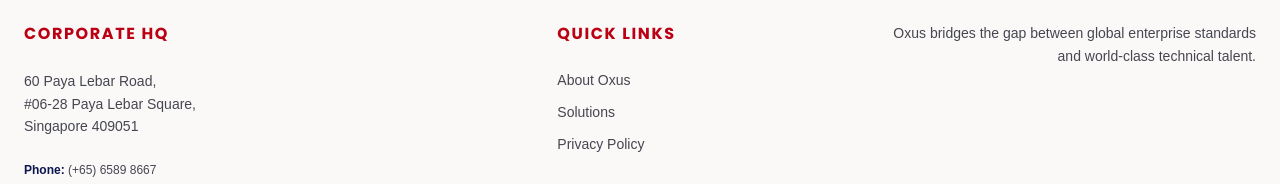
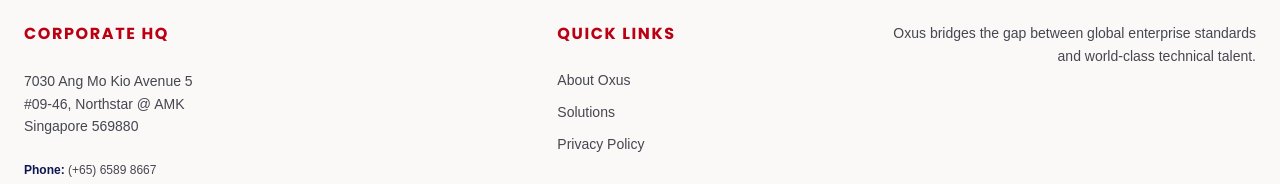
Before and after one commit to pravin-png/Oxus-Website, a React (Vite) app: page / in a window 1280 px wide. Shown: the part 5585-5769 px from the top of the page. Built offline with nearby package versions, Linux system fonts and the light colour scheme.

Commit message:
Update Footer.tsx

```diff
--- a/src/components/Footer.tsx
+++ b/src/components/Footer.tsx
@@ -129,9 +129,9 @@
               Corporate HQ
             </h5>
             <p className="font-sans text-brand-text-muted text-sm leading-relaxed mb-4 max-w-sm">
-              60 Paya Lebar Road,<br />
-              #06-28 Paya Lebar Square,<br />
-              Singapore 409051
+              7030 Ang Mo Kio Avenue 5<br />
+              #09-46, Northstar @ AMK<br />
+              Singapore 569880
             </p>
             <div className="font-sans text-xs text-brand-text-muted space-y-2 mt-2">
               <p>
```
